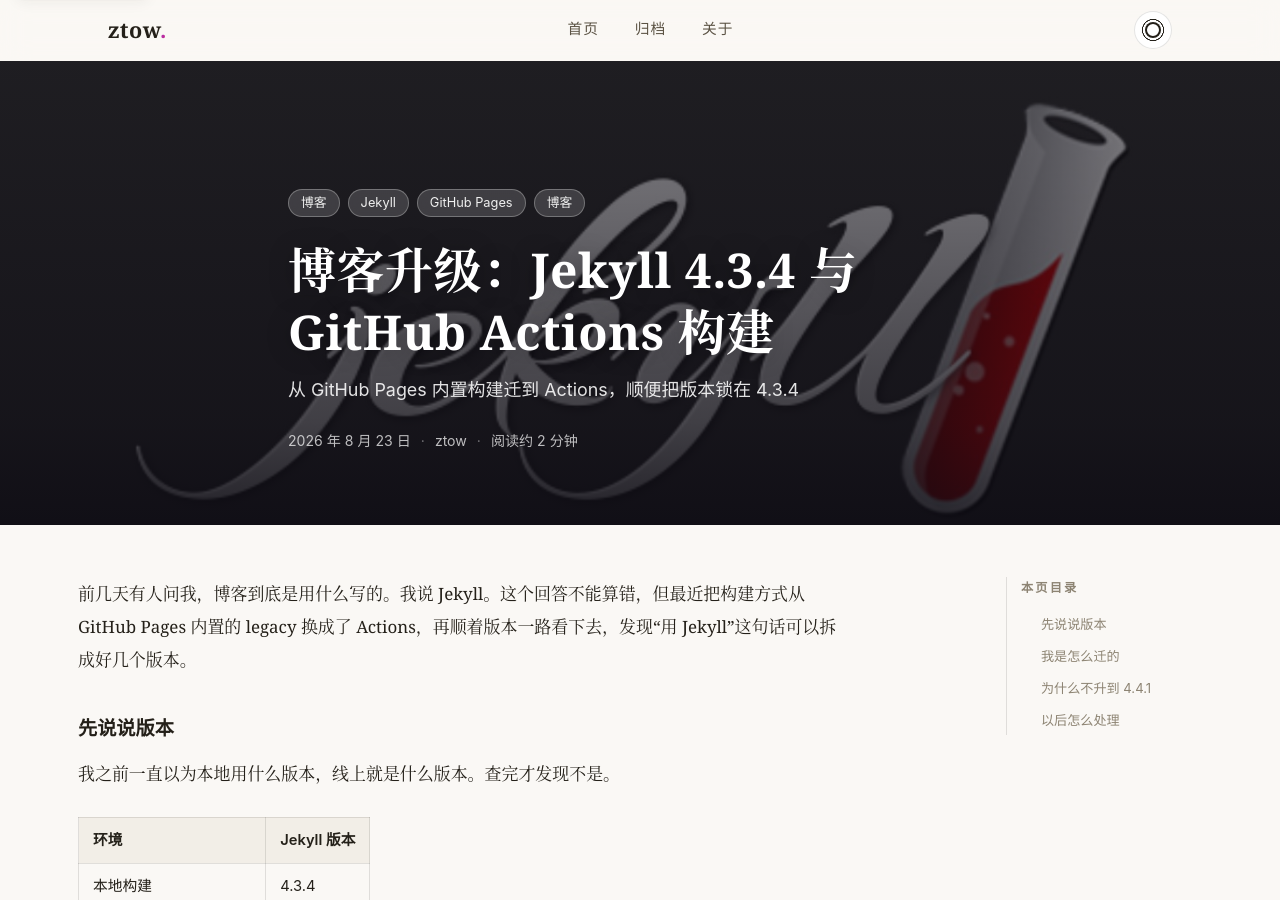
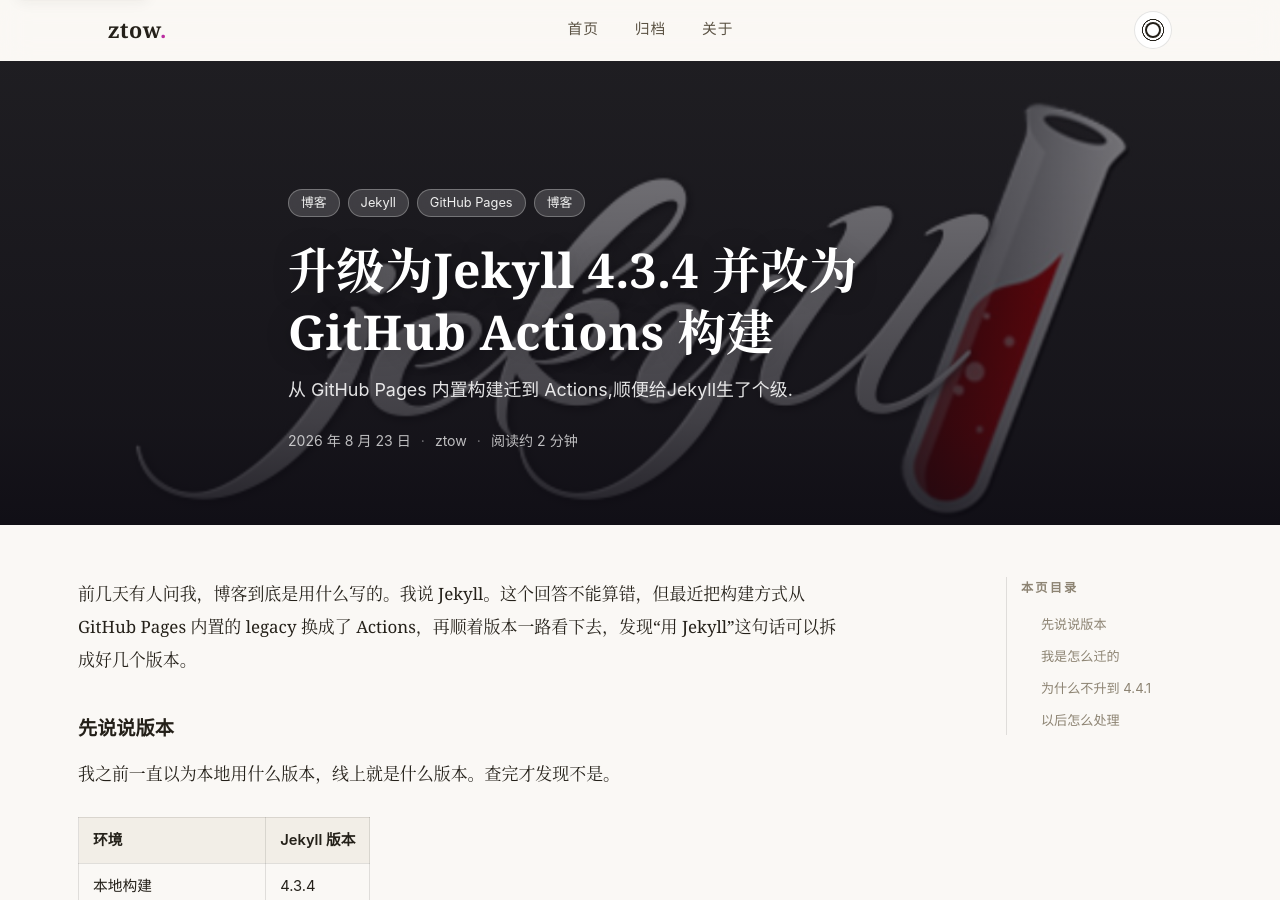
Before and after one commit to ztow/blog, a Jekyll site: the page built from _posts/2026-08-23-jekyll-version-and-deployment.md, in a window 1280 px wide and 900 px high. Built offline with Jekyll 4.4.1, drawn with Linux system fonts in a browser that asks for light colours.

Commit message:
blog: 按指定文案更新文章标题与副标题

```diff
--- a/_posts/2026-08-23-jekyll-version-and-deployment.md
+++ b/_posts/2026-08-23-jekyll-version-and-deployment.md
@@ -2,8 +2,8 @@
 layout: post
 category: 博客
 date: 2026-08-23 10:00:00 +0800
-title: "博客升级：Jekyll 4.3.4 与 GitHub Actions 构建"
-subtitle: "从 GitHub Pages 内置构建迁到 Actions，顺便把版本锁在 4.3.4"
+title: "升级为Jekyll 4.3.4 并改为 GitHub Actions 构建"
+subtitle: "从 GitHub Pages 内置构建迁到 Actions,顺便给Jekyll生了个级."
 author: "ztow"
 header-img: "img/2026-jekyll/jekyll-header.jpg"
 catalog: true
```
